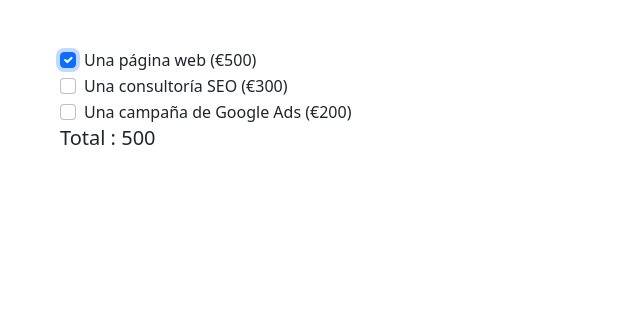
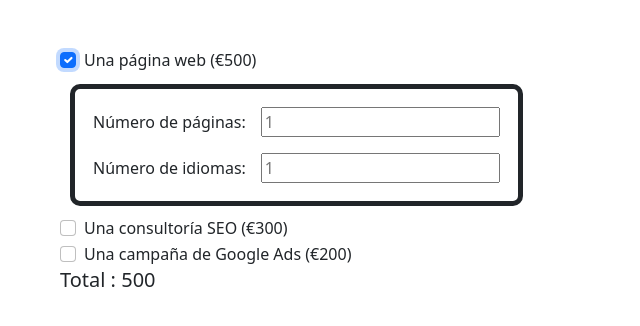
Before and after one commit to plotier/sprint7, a React (Create React App) app: page / in a window 1280 px wide. Both pictures are taken after a click on the checkbox 68 px from the left and 60 px from the top of the page. Shown: the top 326 px of the page, without its empty margins (0-640 px from the left). Built offline with nearby package versions, Linux system fonts and the light colour scheme.

Commit message:
finally, second exercice done

```diff
--- a/package.json
+++ b/package.json
@@ -10,6 +10,7 @@
     "react": "^17.0.2",
     "react-dom": "^17.0.2",
     "react-scripts": "5.0.0",
+    "styled-components": "^5.3.3",
     "web-vitals": "^2.1.3"
   },
   "scripts": {
--- a/src/App.css
+++ b/src/App.css
@@ -28,6 +28,10 @@
   color: #61dafb;
 }
 
+.costumeInput{
+  margin-left: 15px;
+}
+
 @keyframes App-logo-spin {
   from {
     transform: rotate(0deg);
--- a/src/App.js
+++ b/src/App.js
@@ -1,14 +1,27 @@
 import './App.css';
 import React from 'react';
 import { useState, useEffect } from 'react';
-
+import { Panell } from './styled';
 function App() {
 
+  //Array con los precios de los input
   const [totalPrice, setTotalPrice] = useState([]);
+
+  //Precio de las paginas e idiomas en el apartado web
+  const[extraWeb, setExtraWeb]=useState({
+    paginas:1,
+    idiomas:1
+  })
+
+  //Suma total de todos los precios
   const [sumaPrecio, setSumaPrecio] = useState(0)
+  const [plusWeb, setPlusWeb] = useState(1)
+
+
   const [isCheckedOne, setIsCheckedOne] = useState(false);
   const [isCheckedTwo, setIsCheckedTwo] = useState(false);
   const [isCheckedThree, setIsCheckedThree] = useState(false);
+
   const handleOnChangeOne = e => {
     setIsCheckedOne(!isCheckedOne);
     e.target.checked ? setTotalPrice([...totalPrice, parseInt(e.target.value)])
@@ -28,11 +41,33 @@ function App() {
       setTotalPrice(totalPrice => totalPrice.filter(item => item !== parseInt(e.target.value)))
   };
 
+  //Funcion para calcular precio web con numero de paginas e idiomas
+  // Numero de pàgines * el numero d'idiomes * 30 €.
+  const handlePagNum=(event)=>{
+    let value = parseInt(event.target.value);
+    let newValue = (Number.isNaN(value) ? 1 : value);
+    setExtraWeb(
+      {
+      ...extraWeb,
+      [event.target.name]:newValue}
+    )
+  }
+
+//Suma total de todos los precios
   useEffect(() => {
     if (totalPrice.length !== 0) {
       setSumaPrecio(totalPrice.reduce((a, b) => a + b))
     }
   })
+  useEffect(() => {
+    let cantPaginas = extraWeb.paginas
+    let cantIdiomas = extraWeb.idiomas
+    let resultado =  cantIdiomas*cantPaginas*30
+    resultado !=30?resultado=resultado:resultado=0;
+    setPlusWeb(
+      resultado
+    )},[extraWeb])
+
 
   return (
     <div className='container m-5'>
@@ -42,6 +77,22 @@ function App() {
           Una página web (€500)
         </label>
       </div>
+
+      {/*////Renderizado condicional*/}
+    {isCheckedOne &&
+          <Panell>
+          <form className='d-flex flex-column'>
+            <label htmlFor="paginas" className='m-2'>Número de páginas:
+              <input type='number' name='paginas' className='costumeInput' onChange={handlePagNum} placeholder="1"></input>
+            </label>
+            <label htmlFor="idiomas" className='m-2'>Número de idiomas:
+              <input type='number' name='idiomas' className='costumeInput' onChange={handlePagNum} placeholder="1"></input>
+            </label>
+          </form>
+        </Panell>
+    }
+
+
       <div className="form-check">
         <input className="form-check-input" type="checkbox" value="300" id="SEO" onChange={e => handleOnChangeTwo(e)} checked={isCheckedTwo} />
         <label className="form-check-label" htmlFor="flexCheckDefault">
@@ -55,7 +106,7 @@ function App() {
         </label>
       </div>
       <div>
-        <h5>Total : {sumaPrecio}</h5>
+        <h5>Total : {sumaPrecio+plusWeb} </h5>
       </div>
 
     </div>
--- /dev/null
+++ b/src/styled.js
@@ -0,0 +1,10 @@
+import styled from 'styled-components'
+
+export const Panell = styled.div`
+border:5px solid;
+margin:10px;
+padding:10px;
+display: inline-block;
+border-radius:10px
+
+`;
```
Also changed, not shown: 1 other file (tests, documents, lock files or other folders).
